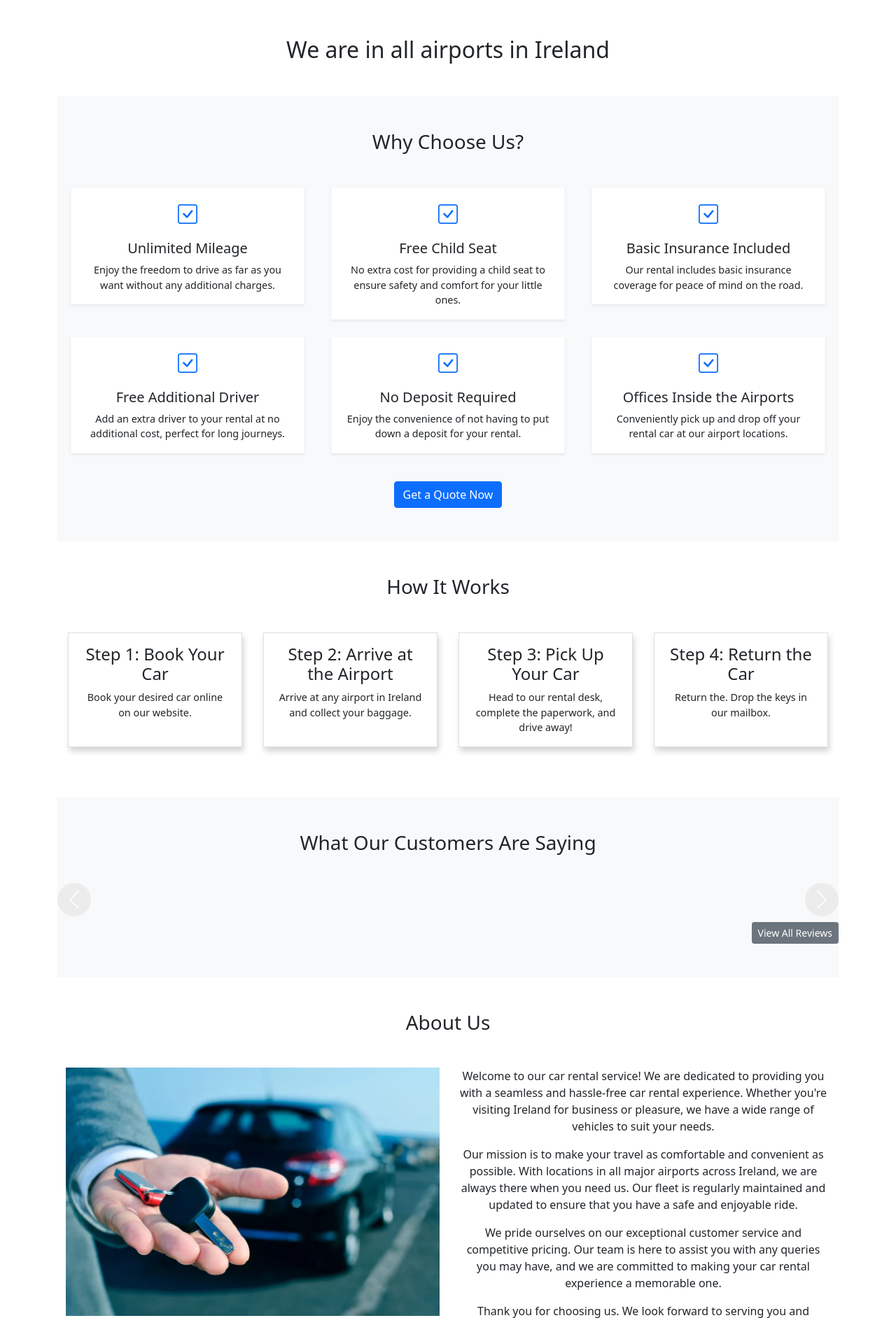
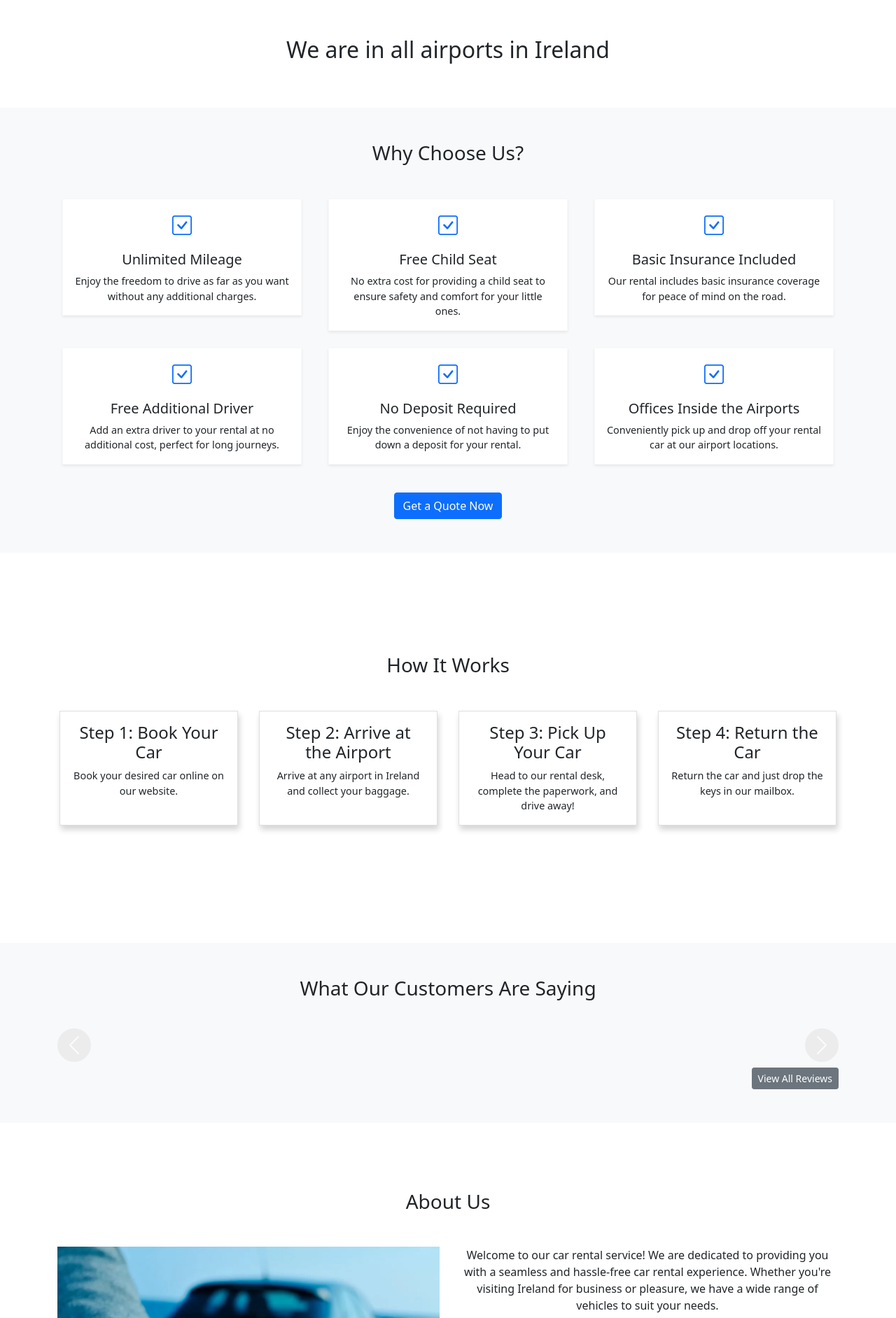
Before and after one commit to OleksiiKova/rent-car-ireland, a Django app: page / in a window 1280 px wide. Shown: the part 92-1976 px from the top of the page at 70% size. Run offline with Django 4.2, Linux system fonts and the light colour scheme; some libraries are stand-ins or nearby versions.

Commit message:
Add bg-light to some section on the home page. Delete padding for car list

```diff
--- a/bookings/templates/bookings/car_list.html
+++ b/bookings/templates/bookings/car_list.html
@@ -1,6 +1,6 @@
 <div class="row justify-content-center">
     {% for car in cars %}
-    <div class="my-1 my-md-2 col-lg-8">
+    <div class="my-1 my-md-2 col-lg-8 px-0">
         <div class="card">
             <div class="card-body">
                 <div class="row align-items-center">
--- a/userprofile/templates/userprofile/home.html
+++ b/userprofile/templates/userprofile/home.html
@@ -5,11 +5,11 @@
 {% load range_tags %}
 
 {% block content %}
-<div class="container">
-    <h2 class="text-center mt-3 mb-5">We are in all airports in Ireland</h2>
+<h2 class="text-center mt-3 mb-3">We are in all airports in Ireland</h2>
 
 <!-- Advantages Section -->
-    <section id="advantages" class="py-5 bg-light text-center">
+<section id="advantages" class="py-5 text-center">
+    <div class="container-fluid bg-light py-5">
         <div class="container">
             <h3 class="mb-5">Why Choose Us?</h3>
             <div class="row">
@@ -19,7 +19,8 @@
                         <div class="card-body">
                             <i class="bi bi-check-square fs-3 text-primary"></i>
                             <h5 class="card-title mt-3">Unlimited Mileage</h5>
-                            <p class="card-text">Enjoy the freedom to drive as far as you want without any additional
+                            <p class="card-text">Enjoy the freedom to drive as far as you want without any
+                                additional
                                 charges.</p>
                         </div>
                     </div>
@@ -30,7 +31,8 @@
                         <div class="card-body">
                             <i class="bi bi-check-square fs-3 text-primary"></i>
                             <h5 class="card-title mt-3">Free Child Seat</h5>
-                            <p class="card-text">No extra cost for providing a child seat to ensure safety and comfort
+                            <p class="card-text">No extra cost for providing a child seat to ensure safety and
+                                comfort
                                 for your little ones.</p>
                         </div>
                     </div>
@@ -41,7 +43,8 @@
                         <div class="card-body">
                             <i class="bi bi-check-square fs-3 text-primary"></i>
                             <h5 class="card-title mt-3">Basic Insurance Included</h5>
-                            <p class="card-text">Our rental includes basic insurance coverage for peace of mind on the
+                            <p class="card-text">Our rental includes basic insurance coverage for peace of mind on
+                                the
                                 road.</p>
                         </div>
                     </div>
@@ -52,7 +55,8 @@
                         <div class="card-body">
                             <i class="bi bi-check-square fs-3 text-primary"></i>
                             <h5 class="card-title mt-3">Free Additional Driver</h5>
-                            <p class="card-text">Add an extra driver to your rental at no additional cost, perfect for
+                            <p class="card-text">Add an extra driver to your rental at no additional cost, perfect
+                                for
                                 long journeys.</p>
                         </div>
                     </div>
@@ -82,10 +86,12 @@
             </div>
             <a class="btn btn-primary mt-3" aria-current="page" href="{% url 'booking' %}">Get a Quote Now</a>
         </div>
+    </div>
 </section>
 
 <!-- How It Works Section -->
 <section id="how-it-works" class="py-5 text-center">
+    <div class="container-fluid py-5">
         <div class="container">
             <h3 class="mb-5">How It Works</h3>
             <div class="row">
@@ -117,7 +123,8 @@
                     <div class="card mb-4 h-md-100">
                         <div class="card-body">
                             <h4 class="card-title">Step 4: Return the Car</h4>
-                            <p class="card-text">Return the. Drop the keys in our mailbox.</p>
+                            <p class="card-text">Return the car and just drop the keys in our mailbox.</p>
+                        </div>
                     </div>
                 </div>
             </div>
@@ -126,8 +133,10 @@
 </section>
 
 <!-- Reviews Section -->
-    <section id="reviews" class="py-5 bg-light text-center">
-        <h3 class="mb-5">What Our Customers Are Saying</h3>
+<section id="reviews" class="py-5">
+    <div class="container-fluid py-5 bg-light">
+        <div class="container">
+            <h3 class="mb-5 text-center">What Our Customers Are Saying</h3>
             <div id="carouselExampleControls" class="carousel" data-bs-ride="carousel">
                 <div class="carousel-inner flex align-items-center">
                     {% for review in reviews %}
@@ -175,6 +184,8 @@
             <div class="text-end">
                 <a href="{% url 'all_reviews' %}" class="btn btn-secondary btn-sm mt-3">View All Reviews</a>
             </div>
+        </div>
+    </div>
 </section>
 
 <!-- About Us Section -->
@@ -212,6 +223,7 @@
 
 <!-- FAQ Section -->
 <section id="faq" class="py-5 text-center">
+    <div class="container-fluid py-5 bg-light">
         <div class="container">
             <h3 class="mb-5">Frequently Asked Questions</h3>
             <div class="accordion" id="faqAccordion">
@@ -303,8 +315,8 @@
                 </div>
             </div>
         </div>
+    </div>
 </section>
-</div>
 
 <script>
     document.addEventListener('DOMContentLoaded', function () {
```
Also changed, not shown: bookings/templates/bookings/booking.html (+8 -4 lines). Lines whose indentation alone changed are shown as unchanged.
